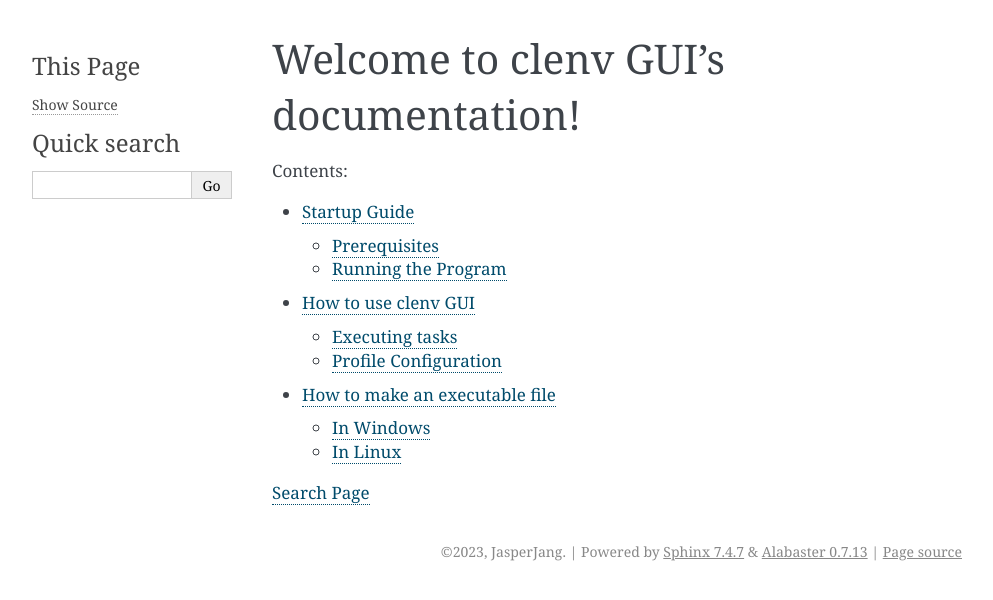
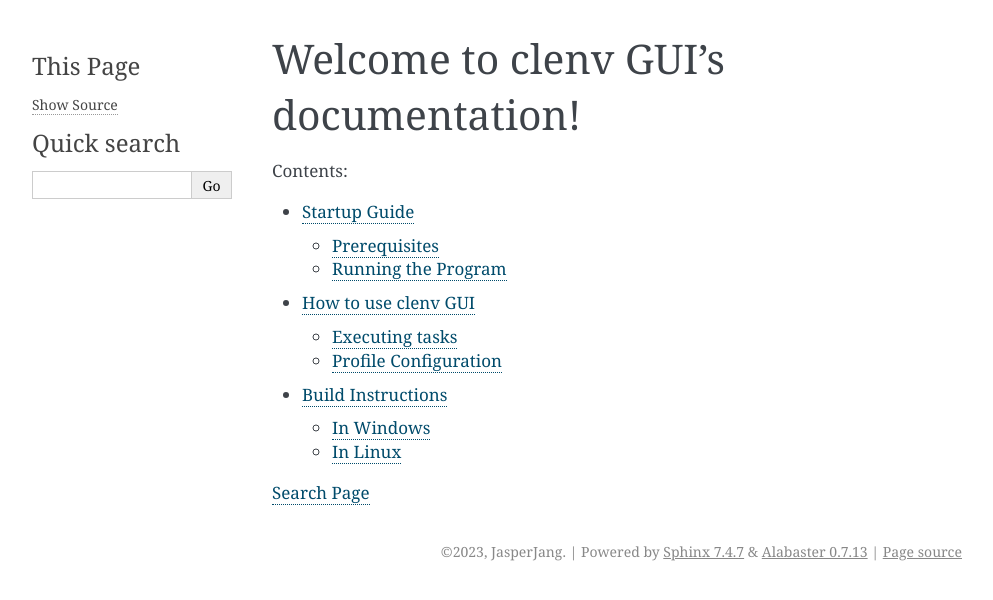
Before and after one commit to jasperjang/clenvGUI, a Sphinx documentation site: the page built from docs/source/index.rst, in a window 1280 px wide. Shown: the top 600 px of the page, without its empty margins (148-1141 px from the left). Built offline with Sphinx 7.4.7, drawn with Linux system fonts in a browser that asks for light colours.

Commit message:
changed from make exe to build instructions

```diff
--- a/docs/source/Make an Executable.rst
+++ b/docs/source/Build Instructions.rst
@@ -1,4 +1,4 @@
-How to make an executable file
+Build Instructions
 =============================
 In Windows
 ----------
--- a/docs/source/Startup Guide.rst
+++ b/docs/source/Startup Guide.rst
@@ -12,7 +12,6 @@ Refer to this `guide`_ for help setting up clearML.
 Running the Program
 -------------------
 Running the program is a simple as running the clenv_gui.py file, but if you
-would like to create an executable file, you can follow the instructions under
-`Make an Executable`_.
+would like to create an executable file, you can follow the `Build Instructions`_.
 
-.. _Make an Executable: https://jasperjang-clenvgui.readthedocs.io/en/latest/Make%20an%20Executable.html
+.. _Build Instructions: https://jasperjang-clenvgui.readthedocs.io/en/latest/Make%20an%20Executable.html
--- a/docs/source/index.rst
+++ b/docs/source/index.rst
@@ -12,6 +12,6 @@ Welcome to clenv GUI's documentation!
 
    Startup Guide
    How to use clenv GUI
-   Make an Executable
+   Build Instructions
 
 :ref:`search`
```
